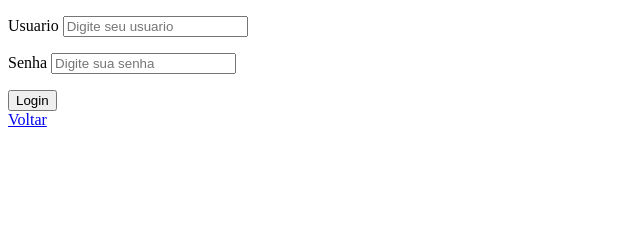
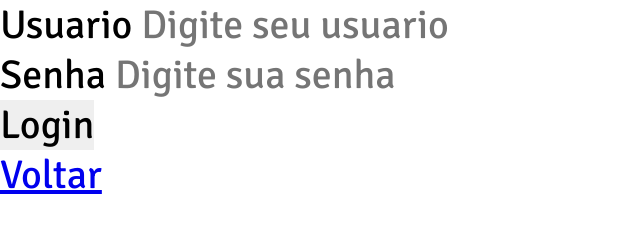
Before and after one commit to Innovation-Masters/cp2-web, a plain HTML site: page login.html in a window 1280 px wide. Shown: the whole page, without its empty margins (0-640 px from the left). Drawn offline with Linux system fonts and the light colour scheme; a web font is replaced by a local one.

Commit message:
Personalizando o login e o index

```diff
--- a/css/style.css
+++ b/css/style.css
@@ -1,5 +1,5 @@
 @import url('https://fonts.googleapis.com/css2?family=Poetsen+One&display=swap');
-
+@import url('https://fonts.googleapis.com/css2?family=Signika:wght@300..700&display=swap');
 
 *{
     margin: 0;
@@ -13,10 +13,6 @@
     text-align: center;
     font-size: 80px;
     font-style: normal;
-}
-
-p{
-    font-size: large;
 }
 
 .logo img{
@@ -33,4 +29,27 @@ p{
 
 nav{
     text-align: center;
+    font-size: 40px;
+    font-weight: 150;
 }
+
+#texto{
+    font-family: "Signika", sans-serif;
+    font-size: 40px;
+
+}
+
+#usuario{
+    font-family: "Signika", sans-serif;
+    font-size: 40px;
+}
+
+#senha{
+    font-family: "Signika", sans-serif;
+    font-size: 40px;
+}
+
+#login{
+    font-family: "Signika", sans-serif;
+    font-size: 40px;
+}
--- a/login.html
+++ b/login.html
@@ -4,8 +4,9 @@
     <meta charset="UTF-8">
     <meta name="viewport" content="width=device-width, initial-scale=1.0">
     <title>Login</title>
+    <link rel="stylesheet" href="css/style.css">
 </head>
-<body>
+<body id="texto">
     <form>
         <p>Usuario
         <input type="text" placeholder="Digite seu usuario" id="usuario">
@@ -13,7 +14,7 @@
         <p>Senha
         <input type="password" placeholder="Digite sua senha " id="senha">
     </p>
-    <button onclick="validar()"> Login </button>
+    <button id= "login" onclick="validar()"> Login </button>
     </form>
     <script src="login.js"></script>
 
```
Also changed, not shown: index.html (+3 -5 lines), sobre-contato.html (+2 -1 lines).
